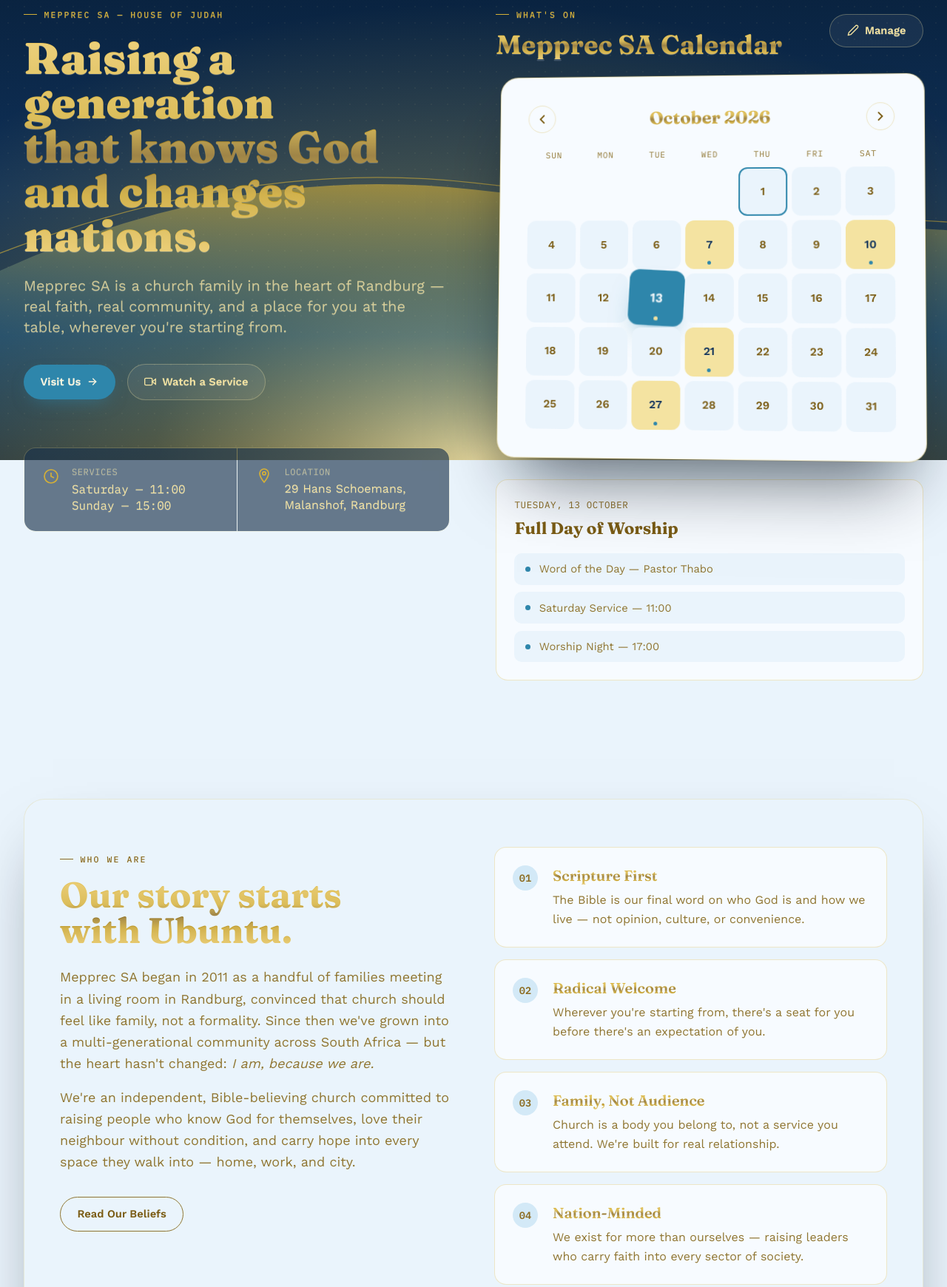
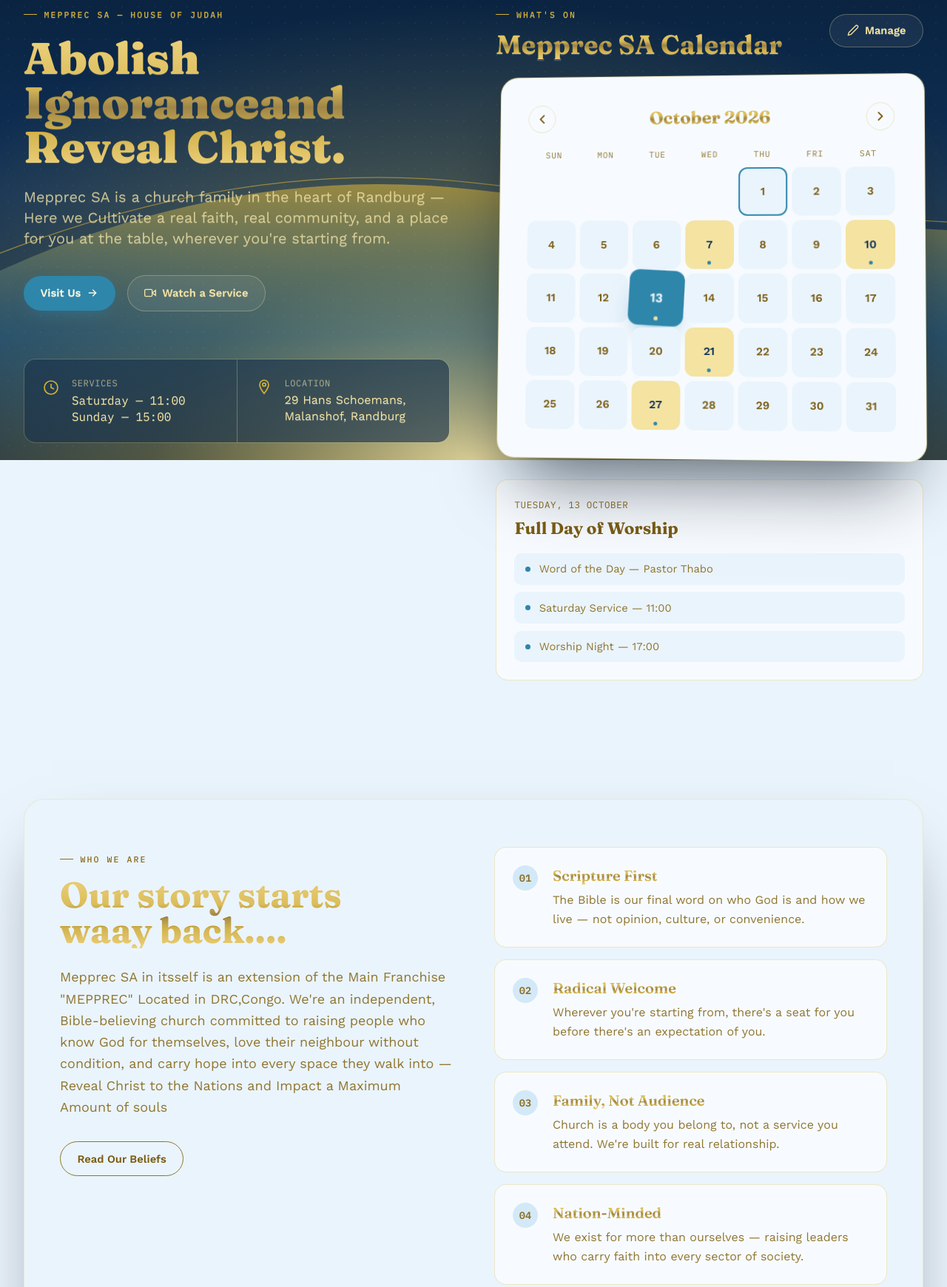
Before and after one commit to david31031/-mepprec-saWEB, a plain HTML site: page index.html in a window 1280 px wide. Shown: the part 178-1918 px from the top of the page at 74% size. Drawn offline with nearby package versions, Linux system fonts and the light colour scheme.

Commit message:
Update index.html
new HTML

```diff
--- a/index.html
+++ b/index.html
@@ -118,10 +118,10 @@
         <div class="max-w-2xl reveal">
           <span class="eyebrow on-dark">Mepprec SA — House of Judah</span>
           <h1 class="font-display font-black text-gold-light text-4xl sm:text-6xl leading-[1.05] mt-5">
-            Raising a generation<br>that knows God <span class="text-gold">and changes nations.</span>
+            Abolish<br>Ignorance<span class="text-gold">and Reveal Christ.</span>
           </h1>
           <p class="mt-6 text-gold-light/75 text-lg sm:text-xl leading-relaxed max-w-xl">
-            Mepprec SA is a church family in the heart of Randburg — real faith, real community,
+            Mepprec SA is a church family in the heart of Randburg — Here we Cultivate a real faith, real community,
             and a place for you at the table, wherever you're starting from.
           </p>
 
@@ -201,18 +201,14 @@
     <div class="grid lg:grid-cols-2 gap-14 items-start">
       <div class="reveal lg:sticky lg:top-28">
         <span class="eyebrow">Who We Are</span>
-        <h2 class="font-display font-bold text-ink text-3xl sm:text-5xl mt-4 leading-tight">Our story starts<br>with Ubuntu.</h2>
+        <h2 class="font-display font-bold text-ink text-3xl sm:text-5xl mt-4 leading-tight">Our story starts<br>waay back....</h2>
         <p class="mt-6 text-ink-soft text-lg leading-relaxed">
-          Mepprec SA began in 2011 as a handful of families meeting in a living room in Randburg,
-          convinced that church should feel like family, not a formality. Since then we've grown
-          into a multi-generational community across South Africa — but the heart hasn't changed:
-          <em>I am, because we are.</em>
+
+          Mepprec SA in itsself is an extension of the Main Franchise "MEPPREC" Located in DRC,Congo. We're an independent, Bible-believing church committed to raising people who know God
+          for themselves, love their neighbour without condition, and carry hope into every space
+          they walk into — Reveal Christ to the Nations and Impact a Maximum Amount of souls
         </p>
-        <p class="mt-4 text-ink-soft text-lg leading-relaxed">
-          We're an independent, Bible-believing church committed to raising people who know God
-          for themselves, love their neighbour without condition, and carry hope into every space
-          they walk into — home, work, and city.
-        </p>
+
         <div class="mt-8 flex flex-wrap gap-3">
           <a href="#welcome" class="btn btn-outline">Read Our Beliefs</a>
         </div>
@@ -322,7 +318,7 @@
             <svg viewBox="0 0 24 24" class="w-5 h-5 shrink-0" fill="none" stroke="currentColor" stroke-width="2" stroke-linecap="round"><polyline points="6,9 12,15 18,9"/></svg>
           </button>
           <div class="faq-panel">
-            <p>Never. Visitors are welcome to simply watch, sit with a coffee, and take it all in — no name tags, no standing up, no pressure.</p>
+            <p>Never. Visitors are welcome to simply watch, sit with us and take it all in — no name tags, no standing up, no pressure.</p>
           </div>
         </div>
       </div>
@@ -335,7 +331,7 @@
           </div>
           <span class="inline-flex items-center gap-1.5 text-gold-light/70 text-xs font-mono uppercase tracking-wider"><span class="comment-live-dot"></span>Anonymous</span>
         </div>
-        <p class="mt-2 text-gold-light/65 leading-relaxed">Jump in and say anything — no name, no sign-up, no rules. Every message clears itself after 24 hours.</p>
+        <p class="mt-2 text-gold-light/65 leading-relaxed">Hello ,child of God😁! Anything to Share ?.</p>
 
         <div id="comment-list" class="comment-list">
           <p class="comment-empty">Be the first to say something 👋</p>
@@ -432,10 +428,7 @@
       <svg viewBox="0 0 24 24" class="w-4 h-4" fill="none" stroke="currentColor" stroke-width="2"><rect x="3" y="3" width="18" height="18" rx="5"/><circle cx="12" cy="12" r="4"/></svg>
       Follow @mepreccsa
     </a>
-    <div id="instagram-feed" class="mt-8 rounded-2xl overflow-hidden border border-gold-light/10 min-h-[220px] flex items-center justify-center text-gold-light/50 text-sm font-mono">
-      Instagram widget loads here — see README to embed a live feed (Elfsight/SnapWidget, free tier).
-    </div>
-  </div>
+ </div>
 </section>
 
 <!-- ===================== VISIT / LOCATION ===================== -->
@@ -493,11 +486,10 @@
       <div>
         <p class="font-display font-semibold text-xl text-gold-light">Mepprec SA</p>
         <p class="mt-1 text-xs uppercase tracking-[0.2em] text-gold">House of Judah</p>
-        <p class="mt-3 text-sm leading-relaxed max-w-xs">A church family raising a generation who know God and change nations.</p>
+        <p class="mt-3 text-sm leading-relaxed max-w-xs">Abolish Ignorance , Reveal Christ.</p>
         <div class="flex gap-3 mt-5">
           <a href="https://www.instagram.com/mepreccsa?igsi=d2F2eG9ucjFwY3dn" target="_blank" rel="noopener" aria-label="Instagram" class="social-icon"><svg viewBox="0 0 24 24" class="w-4 h-4" fill="none" stroke="currentColor" stroke-width="2"><rect x="3" y="3" width="18" height="18" rx="5"/><circle cx="12" cy="12" r="4"/></svg></a>
-          <a href="#" aria-label="Facebook" class="social-icon"><svg viewBox="0 0 24 24" class="w-4 h-4" fill="none" stroke="currentColor" stroke-width="2"><path d="M18 2h-3a5 5 0 0 0-5 5v3H7v4h3v8h4v-8h3l1-4h-4V7a1 1 0 0 1 1-1h3z"/></svg></a>
-          <a href="https://youtube.com/@mepreccsa955?si=z-AAoNqmRpPRHZ9t" target="_blank" rel="noopener" aria-label="YouTube" class="social-icon"><svg viewBox="0 0 24 24" class="w-4 h-4" fill="none" stroke="currentColor" stroke-width="2"><polygon points="23 7 16 12 23 17 23 7"/><rect x="1" y="5" width="15" height="14" rx="2"/></svg></a>
+         <a href="https://youtube.com/@mepreccsa955?si=z-AAoNqmRpPRHZ9t" target="_blank" rel="noopener" aria-label="YouTube" class="social-icon"><svg viewBox="0 0 24 24" class="w-4 h-4" fill="none" stroke="currentColor" stroke-width="2"><polygon points="23 7 16 12 23 17 23 7"/><rect x="1" y="5" width="15" height="14" rx="2"/></svg></a>
         </div>
       </div>
       <div>
@@ -513,8 +505,7 @@
         <h4 class="text-gold-light font-display font-bold">Contact</h4>
         <ul class="mt-4 space-y-2.5 text-sm">
           <li>29 Hans Schoemans, Malanshof, Randburg</li>
-          <li><a href="tel:+27110000000" class="hover:text-gold">011 000 0000</a></li>
-          <li><a href="mailto:info@mepprecsa.org" class="hover:text-gold">info@mepprecsa.org</a></li>
+          <li><a href="tel:+27730328615" class="hover:text-gold">+27633999136</a></li>
         </ul>
       </div>
     </div>
```
